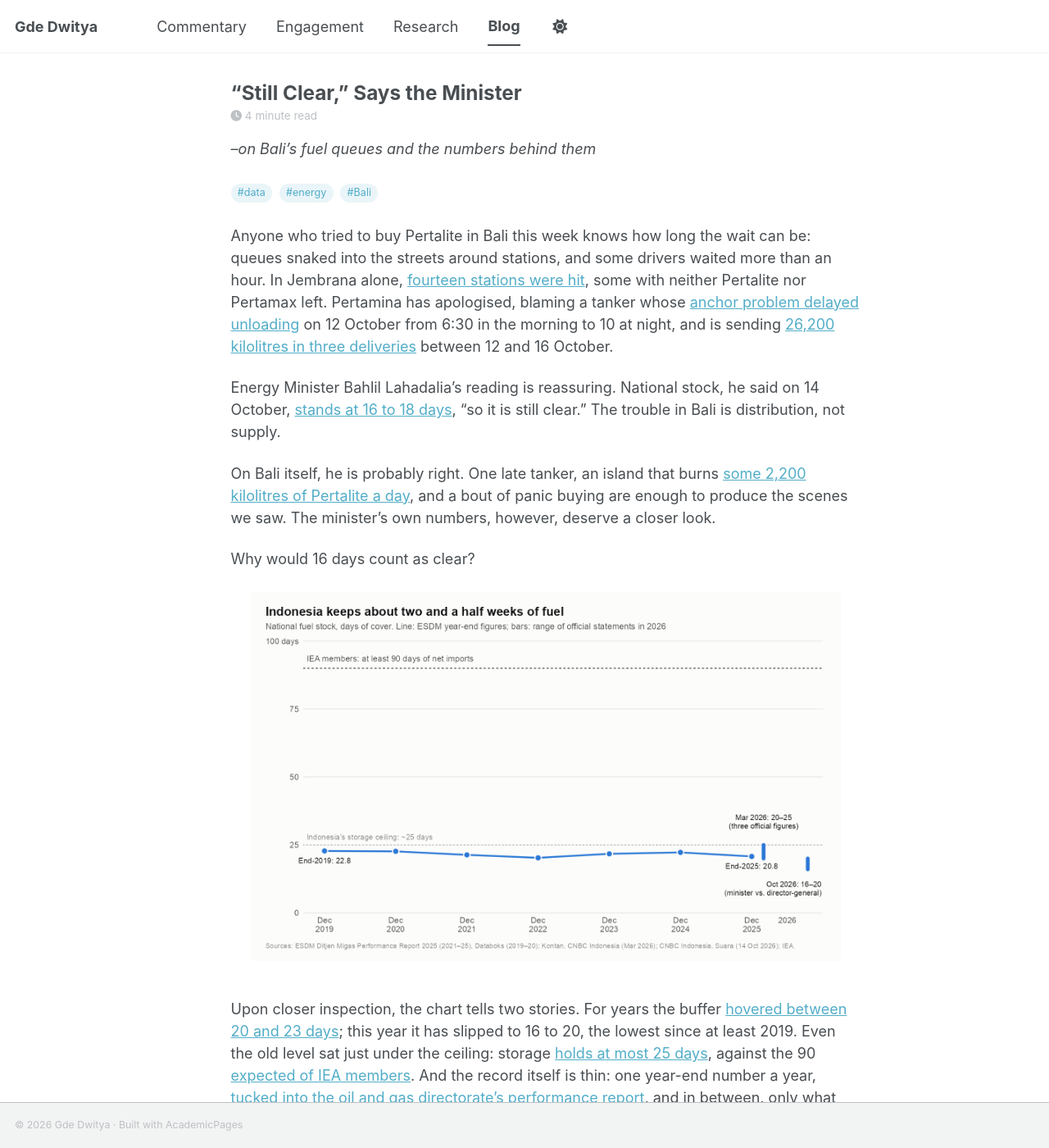
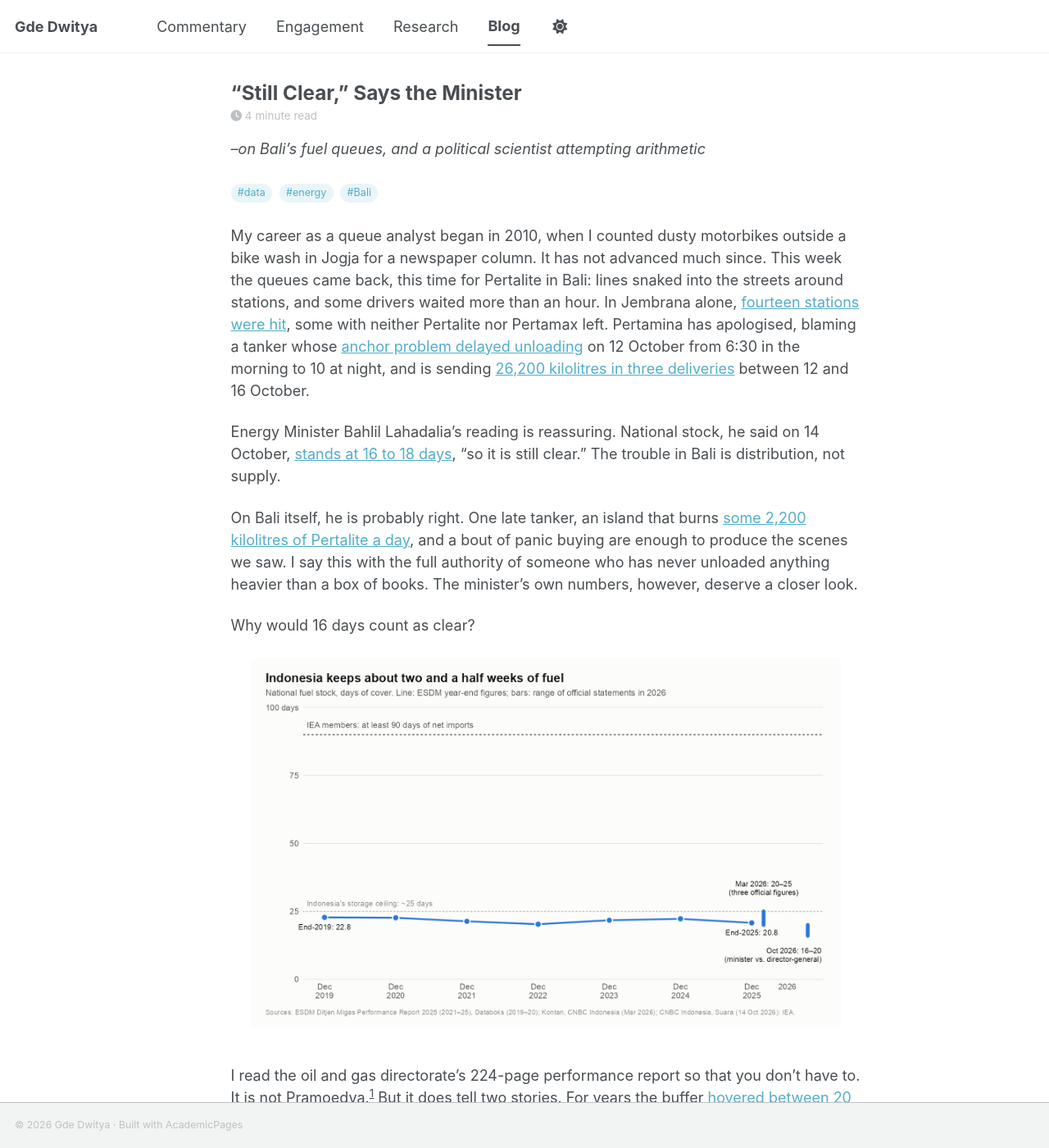
Before and after one commit to gddwty/gddwty.github.io, a Jekyll site: the page built from _posts/2026-10-15-still-clear-says-the-minister.md, in a window 1280 px wide and 1400 px high. Shown: the whole window at 82% size. Built offline with Jekyll 4.4.1, drawn with Linux system fonts in a browser that asks for light colours; a style sheet for code colours, icons or effects is not loaded; some of the changed text lies outside the part shown.

Commit message:
revise bali post

```diff
--- a/_posts/2026-10-15-still-clear-says-the-minister.md
+++ b/_posts/2026-10-15-still-clear-says-the-minister.md
@@ -2,22 +2,22 @@
 title: "“Still Clear,” Says the Minister"
 permalink: /blog/still-clear-says-the-minister/
 topics: [data, energy, Bali]
-excerpt: "–on Bali's fuel queues and the numbers behind them. The trouble in Bali is distribution, says the minister. The national numbers deserve a closer look."
+excerpt: "–on Bali's fuel queues, and a political scientist attempting arithmetic. The trouble in Bali is distribution, says the minister. The national numbers deserve a closer look."
 read_time: true
 share: false
 related: false
 comments: false
 ---
 
-*–on Bali's fuel queues and the numbers behind them*
+*–on Bali's fuel queues, and a political scientist attempting arithmetic*
 
 <p class="post-tags"><span class="tag">#data</span> <span class="tag">#energy</span> <span class="tag">#Bali</span></p>
 
-Anyone who tried to buy Pertalite in Bali this week knows how long the wait can be: queues snaked into the streets around stations, and some drivers waited more than an hour. In Jembrana alone, [fourteen stations were hit](https://www.detik.com/bali/bisnis/d-8704008/bali-krisis-bbm-antrean-horor-di-mana-mana){:target="_blank" rel="noopener"}, some with neither Pertalite nor Pertamax left. Pertamina has apologised, blaming a tanker whose [anchor problem delayed unloading](https://pasardana.id/news/2026/10/14/bos-pertamina-minta-maaf-dan-beberkan-bbm-langka-di-bali){:target="_blank" rel="noopener"} on 12 October from 6:30 in the morning to 10 at night, and is sending [26,200 kilolitres in three deliveries](https://www.jawapos.com/energi/2610130122/atasi-kelangkaan-bbm-di-bali-pertamina-datangkan-20500-kl-bensin){:target="_blank" rel="noopener"} between 12 and 16 October.
+My career as a queue analyst began in 2010, when I counted dusty motorbikes outside a bike wash in Jogja for a newspaper column. It has not advanced much since. This week the queues came back, this time for Pertalite in Bali: lines snaked into the streets around stations, and some drivers waited more than an hour. In Jembrana alone, [fourteen stations were hit](https://www.detik.com/bali/bisnis/d-8704008/bali-krisis-bbm-antrean-horor-di-mana-mana){:target="_blank" rel="noopener"}, some with neither Pertalite nor Pertamax left. Pertamina has apologised, blaming a tanker whose [anchor problem delayed unloading](https://pasardana.id/news/2026/10/14/bos-pertamina-minta-maaf-dan-beberkan-bbm-langka-di-bali){:target="_blank" rel="noopener"} on 12 October from 6:30 in the morning to 10 at night, and is sending [26,200 kilolitres in three deliveries](https://www.jawapos.com/energi/2610130122/atasi-kelangkaan-bbm-di-bali-pertamina-datangkan-20500-kl-bensin){:target="_blank" rel="noopener"} between 12 and 16 October.
 
 Energy Minister Bahlil Lahadalia's reading is reassuring. National stock, he said on 14 October, [stands at 16 to 18 days](https://www.cnbcindonesia.com/news/20261014185307-4-776278/antrean-bbm-mengular-di-bali-bahlil-pastikan-stok-18-hari-aman/amp){:target="_blank" rel="noopener"}, "so it is still clear." The trouble in Bali is distribution, not supply.
 
-On Bali itself, he is probably right. One late tanker, an island that burns [some 2,200 kilolitres of Pertalite a day](https://www.jawapos.com/energi/2610130122/atasi-kelangkaan-bbm-di-bali-pertamina-datangkan-20500-kl-bensin){:target="_blank" rel="noopener"}, and a bout of panic buying are enough to produce the scenes we saw. The minister's own numbers, however, deserve a closer look.
+On Bali itself, he is probably right. One late tanker, an island that burns [some 2,200 kilolitres of Pertalite a day](https://www.jawapos.com/energi/2610130122/atasi-kelangkaan-bbm-di-bali-pertamina-datangkan-20500-kl-bensin){:target="_blank" rel="noopener"}, and a bout of panic buying are enough to produce the scenes we saw. I say this with the full authority of someone who has never unloaded anything heavier than a box of books. The minister's own numbers, however, deserve a closer look.
 
 Why would 16 days count as clear?
 
@@ -25,38 +25,22 @@ Why would 16 days count as clear?
   <img src="/images/blog/still-clear/fuel-stock-days.png" alt="Chart: Indonesia's national fuel stock in days of cover, year-end 2019 to 2025 between about 20 and 23 days, with 2026 official statements of 20 to 25 days in March and 16 to 20 in October; Indonesia's storage ceiling of about 25 days and the IEA's 90-day requirement marked">
 </figure>
 
-Upon closer inspection, the chart tells two stories. For years the buffer [hovered between 20 and 23 days](https://www.esdm.go.id/assets/media/content/content-laporan-kinerja-ditjen-minyak-dan-gas-bumi-tahun-2025.pdf){:target="_blank" rel="noopener"}; this year it has slipped to 16 to 20, the lowest since at least 2019. Even the old level sat just under the ceiling: storage [holds at most 25 days](https://industri.kontan.co.id/news/bahlil-klarifikasi-stok-bbm-tinggal-20-hari-pemerintah-pastikan-pasokan-aman){:target="_blank" rel="noopener"}, against the 90 [expected of IEA members](https://www.iea.org/about/oil-security-and-emergency-response){:target="_blank" rel="noopener"}. And the record itself is thin: one year-end number a year, [tucked into the oil and gas directorate's performance report](https://www.esdm.go.id/assets/media/content/content-laporan-kinerja-ditjen-minyak-dan-gas-bumi-tahun-2025.pdf){:target="_blank" rel="noopener"}, and in between, only what officials happen to mention at press conferences.
+I read the oil and gas directorate's 224-page performance report so that you don't have to. It is not Pramoedya.<sup id="fnref:pram"><a href="#fn:pram" class="footnote" rel="footnote" role="doc-noteref">1</a></sup> But it does tell two stories. For years the buffer [hovered between 20 and 23 days](https://www.esdm.go.id/assets/media/content/content-laporan-kinerja-ditjen-minyak-dan-gas-bumi-tahun-2025.pdf){:target="_blank" rel="noopener"}; this year it has slipped to 16 to 20, the lowest since at least 2019. Even the old level sat just under the ceiling: storage [holds at most 25 days](https://industri.kontan.co.id/news/bahlil-klarifikasi-stok-bbm-tinggal-20-hari-pemerintah-pastikan-pasokan-aman){:target="_blank" rel="noopener"}, against the 90 [expected of IEA members](https://www.iea.org/about/oil-security-and-emergency-response){:target="_blank" rel="noopener"}. And the record itself is thin: one year-end number a year, [tucked into that performance report](https://www.esdm.go.id/assets/media/content/content-laporan-kinerja-ditjen-minyak-dan-gas-bumi-tahun-2025.pdf){:target="_blank" rel="noopener"}, and in between, only what officials happen to mention at press conferences.
 
 Cooking gas is thinner still: LPG cover [fell to 14.5 days at the end of 2025](https://www.esdm.go.id/assets/media/content/content-laporan-kinerja-ditjen-minyak-dan-gas-bumi-tahun-2025.pdf){:target="_blank" rel="noopener"}, from 17.3 two years earlier.
 
 The buffer matters because Indonesia no longer fuels itself. Oil output [averaged about 570,000 barrels a day](https://www.antaranews.com/berita/5592216/realisasi-produksi-minyak-kondensat-dan-ngl-tercatat-5762-mbopd){:target="_blank" rel="noopener"} in January–May, below the 610,000 target. In 2025 the country needed 84.6 million kilolitres of fuel and [imported 28.9 million of it](https://www.esdm.go.id/assets/media/content/content-laporan-kinerja-ditjen-minyak-dan-gas-bumi-tahun-2025.pdf){:target="_blank" rel="noopener"} outright, on top of the crude its refineries buy abroad. Bahlil says Indonesia now has [long-term contracts outside the Middle East](https://www.rctiplus.com/news/detail/terkini/5407826/ri-tak-lagi-bergantung-pada-minyak-timur-tengah--bahlil--sudah-kontrak-dengan-negara-lain){:target="_blank" rel="noopener"}, which once supplied [a fifth to a quarter of our crude imports](https://industri.kontan.co.id/news/porsi-impor-minyak-ri-dari-timur-tengah-25-pemerintah-siapkan-skenario-ini){:target="_blank" rel="noopener"}. But barrels can be rerouted; prices cannot. Tanker attacks around Hormuz have kept Brent above $100: it [closed at $106.65 on 12 October](https://www.rigzone.com/news/wire/brent_tops_106_as_supply_risks_intensify-12-oct-2026-184830-article/){:target="_blank" rel="noopener"}. In other words, a thin buffer sits at the end of an expensive and exposed supply line. That is not a distribution problem.
 
-None of this means Indonesia is about to run dry. It does mean that the government's confidence rests on figures the public cannot check. The figures drift from one interview to the next. In early March he was reported as saying 20 days, then [clarified that it was 23](https://industri.kontan.co.id/news/bahlil-klarifikasi-stok-bbm-tinggal-20-hari-pemerintah-pastikan-pasokan-aman){:target="_blank" rel="noopener"}. On 14 October, the day the minister said 16 to 18, his own director-general of oil and gas [put it at 18 to 20](https://www.suara.com/bisnis/2026/10/14/193400/banyak-antrean-di-berbagai-daerah-cadangan-stok-bbm-aman){:target="_blank" rel="noopener"}, although a 2020 BPH Migas regulation [requires at least 23](https://www.bphmigas.go.id/bph-migas-pantau-pendistribusian-dan-cadangan-operasional-bbm-badan-usaha/){:target="_blank" rel="noopener"}. By the regulator's own standard, today's figure falls short. Publishing weekly cover by product and by region would cost almost nothing, and it would let the public judge whether "clear" means clear.
+None of this means Indonesia is about to run dry. It does mean that the government's confidence rests on figures the public cannot check. The figures also drift from one interview to the next, which, *aduh*, is unkind to those of us who can only do sums with the numbers we are given. In early March the minister was reported as saying 20 days, then [clarified that it was 23](https://industri.kontan.co.id/news/bahlil-klarifikasi-stok-bbm-tinggal-20-hari-pemerintah-pastikan-pasokan-aman){:target="_blank" rel="noopener"}. On 14 October, the day he said 16 to 18, his own director-general of oil and gas [put it at 18 to 20](https://www.suara.com/bisnis/2026/10/14/193400/banyak-antrean-di-berbagai-daerah-cadangan-stok-bbm-aman){:target="_blank" rel="noopener"}, although a 2020 BPH Migas regulation [requires at least 23](https://www.bphmigas.go.id/bph-migas-pantau-pendistribusian-dan-cadangan-operasional-bbm-badan-usaha/){:target="_blank" rel="noopener"}. By the regulator's own standard, today's figure falls short. Publishing weekly cover by product and by region would cost almost nothing, and it would let the public judge whether "clear" means clear.
 
-Public confidence is a reserve too, and unlike fuel, it cannot be shipped in by tanker. The minister would do well to publish the numbers before the next queue forms, not after.
+Public confidence is a reserve too, and unlike fuel, it cannot be shipped in by tanker. The minister would do well to publish the numbers before the next queue forms, not after. Until then, I shall return to what I do best: counting motorbikes.
 
 ---
 
-<div class="post-sources" markdown="1">
-
-**Sources**
-
-1. detik Bali, 12 October 2026. [Bali Krisis BBM, Antrean Horor di Mana-mana](https://www.detik.com/bali/bisnis/d-8704008/bali-krisis-bbm-antrean-horor-di-mana-mana){:target="_blank" rel="noopener"}
-1. Pasardana, 14 October 2026. [Bos Pertamina Minta Maaf dan Beberkan BBM Langka di Bali](https://pasardana.id/news/2026/10/14/bos-pertamina-minta-maaf-dan-beberkan-bbm-langka-di-bali){:target="_blank" rel="noopener"}
-1. Jawa Pos, 13 October 2026. [Atasi Kelangkaan BBM di Bali, Pertamina Datangkan 20.500 KL Bensin](https://www.jawapos.com/energi/2610130122/atasi-kelangkaan-bbm-di-bali-pertamina-datangkan-20500-kl-bensin){:target="_blank" rel="noopener"}
-1. CNBC Indonesia, 14 October 2026. [Antrean BBM Mengular di Bali, Bahlil Pastikan Stok 18 Hari Aman](https://www.cnbcindonesia.com/news/20261014185307-4-776278/antrean-bbm-mengular-di-bali-bahlil-pastikan-stok-18-hari-aman/amp){:target="_blank" rel="noopener"}
-1. Kementerian ESDM, Ditjen Migas, 2026. [Laporan Kinerja Direktorat Jenderal Minyak dan Gas Bumi Tahun 2025](https://www.esdm.go.id/assets/media/content/content-laporan-kinerja-ditjen-minyak-dan-gas-bumi-tahun-2025.pdf){:target="_blank" rel="noopener"}
-1. Kontan, 6 March 2026. [Bahlil Klarifikasi Stok BBM Tinggal 20 Hari, Pemerintah Pastikan Pasokan Aman](https://industri.kontan.co.id/news/bahlil-klarifikasi-stok-bbm-tinggal-20-hari-pemerintah-pastikan-pasokan-aman){:target="_blank" rel="noopener"}
-1. International Energy Agency. [Oil Security and Emergency Response](https://www.iea.org/about/oil-security-and-emergency-response){:target="_blank" rel="noopener"}
-1. Antara, 3 June 2026. [Realisasi Produksi Minyak, Kondensat, dan NGL Tercatat 576,2 MBOPD](https://www.antaranews.com/berita/5592216/realisasi-produksi-minyak-kondensat-dan-ngl-tercatat-5762-mbopd){:target="_blank" rel="noopener"}
-1. RCTI+, 17 June 2026. [RI Tak Lagi Bergantung pada Minyak Timur Tengah, Bahlil: Sudah Kontrak dengan Negara Lain](https://www.rctiplus.com/news/detail/terkini/5407826/ri-tak-lagi-bergantung-pada-minyak-timur-tengah--bahlil--sudah-kontrak-dengan-negara-lain){:target="_blank" rel="noopener"}
-1. Kontan, 3 March 2026. [Porsi Impor Minyak RI dari Timur Tengah 25%, Pemerintah Siapkan Skenario Ini](https://industri.kontan.co.id/news/porsi-impor-minyak-ri-dari-timur-tengah-25-pemerintah-siapkan-skenario-ini){:target="_blank" rel="noopener"}
-1. Rigzone (Bloomberg), 12 October 2026. [Brent Tops $106 as Supply Risks Intensify](https://www.rigzone.com/news/wire/brent_tops_106_as_supply_risks_intensify-12-oct-2026-184830-article/){:target="_blank" rel="noopener"}
-1. Suara, 14 October 2026. [Banyak Antrean di Berbagai Daerah, Cadangan Stok BBM Aman](https://www.suara.com/bisnis/2026/10/14/193400/banyak-antrean-di-berbagai-daerah-cadangan-stok-bbm-aman){:target="_blank" rel="noopener"}
-1. BPH Migas, 28 February 2025. [BPH Migas Pantau Pendistribusian dan Cadangan Operasional BBM Badan Usaha](https://www.bphmigas.go.id/bph-migas-pantau-pendistribusian-dan-cadangan-operasional-bbm-badan-usaha/){:target="_blank" rel="noopener"}
-
-The chart also draws on Databoks (year-end figures for 2019–20) and CNBC Indonesia (March 2026).
-
+<div class="footnotes" role="doc-endnotes">
+  <ol>
+    <li id="fn:pram"><p>Neither, to be fair, is this blog. <a href="#fnref:pram" class="reversefootnote" role="doc-backlink">&#8617;</a></p></li>
+  </ol>
 </div>
 
 <small>Claude Code assisted with data analysis and visualization.</small>
--- a/assets/css/main.scss
+++ b/assets/css/main.scss
@@ -144,3 +144,6 @@ a.tag:hover { background: color-mix(in srgb, var(--global-link-color) 22%, trans
 
 /* Desktop sidebar: centre name and label under the round photo (photo max 175px) */
 @include breakpoint($large) { .author__avatar img { width: 100%; } .author__content { width: 100%; max-width: 175px; padding-left: 0; padding-right: 0; text-align: center; } }
+
+/* Footnotes in black ink (theme default is light grey) */
+.page__content a.footnote, .footnotes, .page__content a.reversefootnote { color: var(--global-text-color); }
```
